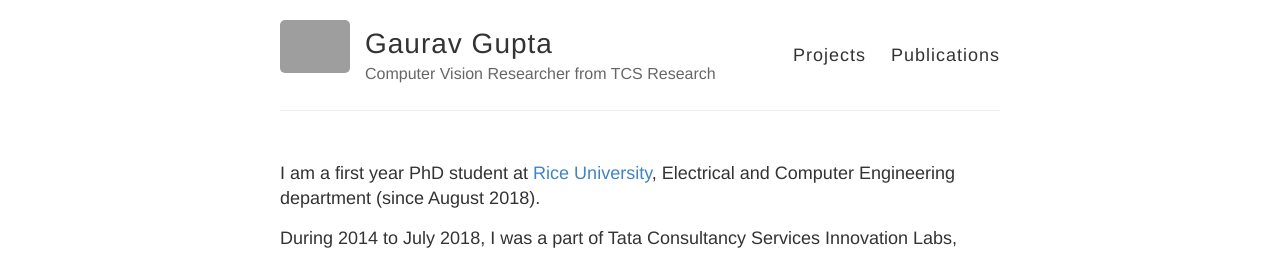
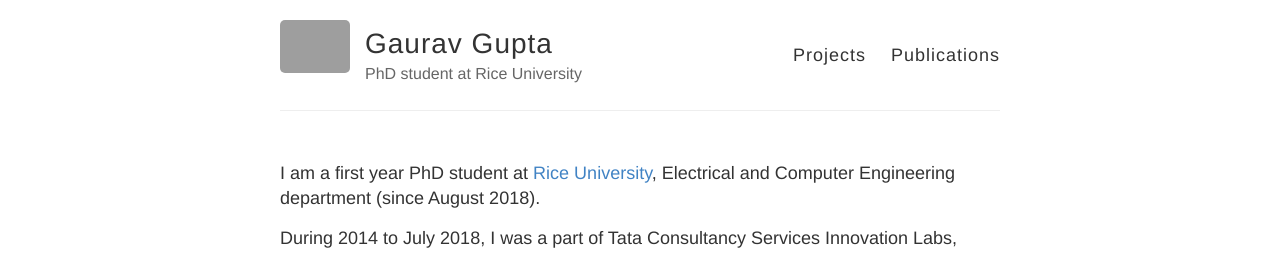
Before and after one commit to gaurav16gupta/gaurav16gupta.github.io, a Jekyll site: the page built from index.md, in a window 1280 px wide. Shown: the top 255 px of the page. Built offline with Jekyll 4.4.1, drawn with Linux system fonts in a browser that asks for light colours; grey boxes are pictures that could not be loaded.

Commit message:
Update _config.yml

```diff
--- a/_config.yml
+++ b/_config.yml
@@ -6,7 +6,7 @@
 name: Gaurav Gupta
 
 # Short bio or description (displayed in the header)
-description: Computer Vision Researcher from TCS Research
+description: PhD student at Rice University
 
 # URL of your avatar or profile pic (you could use your GitHub profile pic)
 avatar: /images/profile.JPG
```
